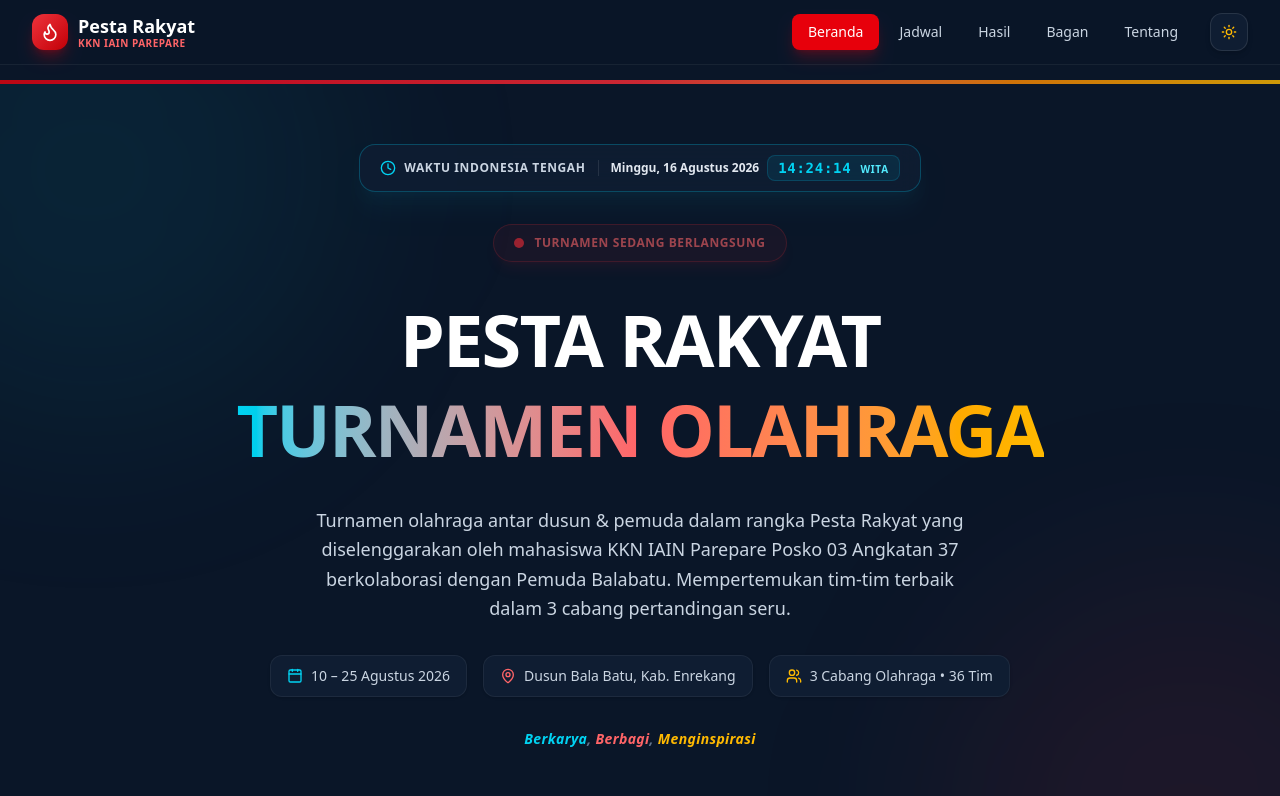
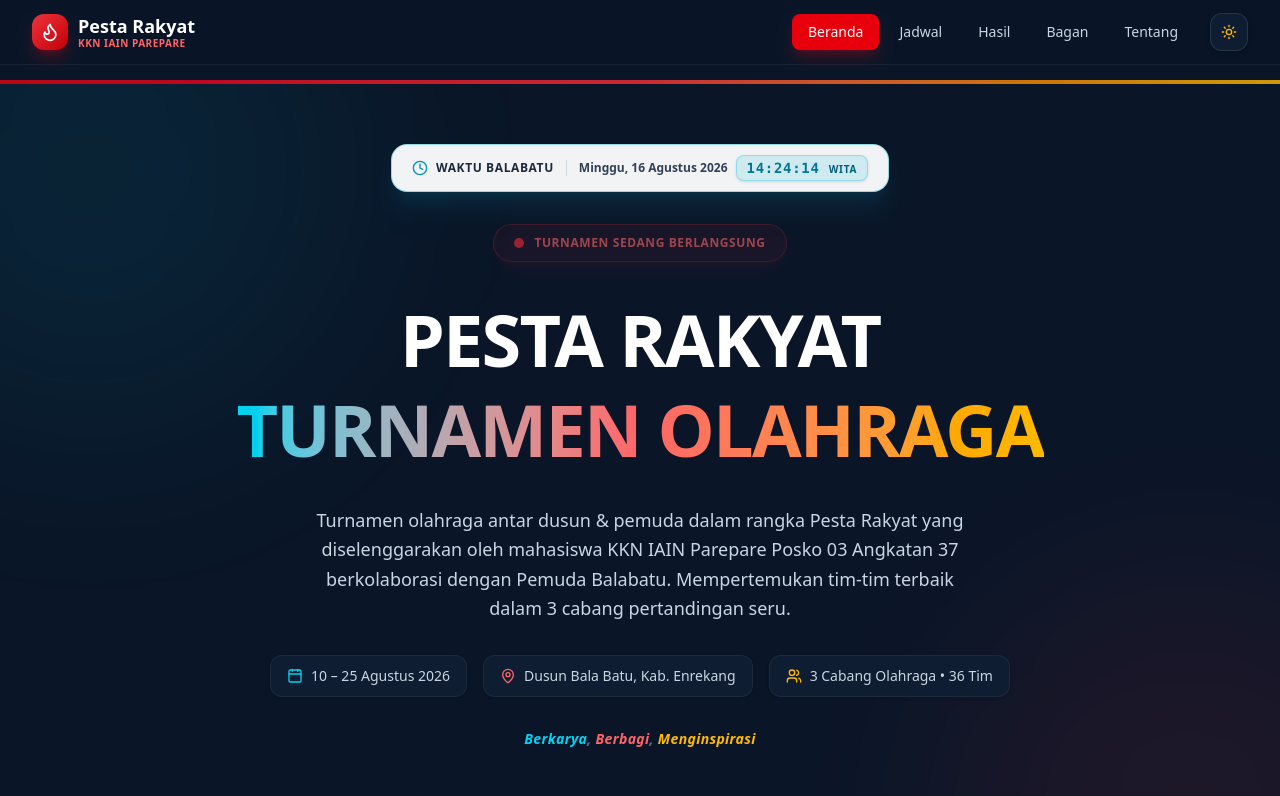
Before and after one commit to Ashif1306/Pestarakyat, a Next.js app: page / in a window 1280 px wide. Shown: the top 796 px of the page. Built offline with nearby package versions, Linux system fonts and the light colour scheme.

Commit message:
Update live clock label to WAKTU BALABATU and optimize light mode styling

```diff
--- a/src/app/page.tsx
+++ b/src/app/page.tsx
@@ -145,7 +145,7 @@ export default function HomePage() {
           <div>
             <div className="flex items-center gap-2 text-xs font-bold text-cyan-400 uppercase tracking-wider mb-1">
               <Sparkles className="w-4 h-4" />
-              WAKTU INDONESIA TENGAH (WITA)
+              WAKTU BALABATU (WITA)
             </div>
             <h2 className="text-2xl sm:text-3xl font-extrabold text-white">Pertandingan Hari Ini</h2>
           </div>
--- a/src/components/WitaLiveClock.tsx
+++ b/src/components/WitaLiveClock.tsx
@@ -43,18 +43,20 @@ export default function WitaLiveClock() {
   if (!timeStr) return null;
 
   return (
-    <div className="inline-flex flex-wrap items-center justify-center gap-3 px-5 py-2.5 rounded-2xl bg-[#0f1d32]/90 border border-cyan-500/30 shadow-xl shadow-cyan-500/5 backdrop-blur-md">
-      <div className="flex items-center gap-2 text-cyan-400">
+    <div className="inline-flex flex-wrap items-center justify-center gap-3 px-5 py-2.5 rounded-2xl bg-white/95 dark:bg-[#0f1d32]/95 border border-cyan-500/40 dark:border-cyan-500/30 shadow-xl shadow-cyan-500/10 backdrop-blur-md transition-colors">
+      <div className="flex items-center gap-2 text-cyan-600 dark:text-cyan-400">
         <Clock className="w-4 h-4 animate-spin-slow" />
-        <span className="text-xs font-bold uppercase tracking-wider text-slate-300">Waktu Indonesia Tengah</span>
+        <span className="text-xs font-extrabold uppercase tracking-wider text-slate-800 dark:text-slate-200">
+          WAKTU BALABATU
+        </span>
       </div>
 
-      <div className="h-4 w-px bg-white/10 hidden sm:block" />
+      <div className="h-4 w-px bg-slate-300 dark:bg-white/10 hidden sm:block" />
 
       <div className="flex items-center gap-2">
-        <span className="text-xs font-semibold text-slate-200">{dateStr}</span>
-        <span className="text-sm font-extrabold text-cyan-400 tracking-wider font-mono bg-cyan-500/10 px-2.5 py-0.5 rounded-lg border border-cyan-500/20">
-          {timeStr} <span className="text-[10px] text-cyan-300 font-sans">WITA</span>
+        <span className="text-xs font-bold text-slate-700 dark:text-slate-200">{dateStr}</span>
+        <span className="text-sm font-extrabold text-cyan-700 dark:text-cyan-400 tracking-wider font-mono bg-cyan-500/15 dark:bg-cyan-500/10 px-2.5 py-0.5 rounded-lg border border-cyan-500/30 dark:border-cyan-500/20 shadow-sm">
+          {timeStr} <span className="text-[10px] text-cyan-800 dark:text-cyan-300 font-sans font-bold">WITA</span>
         </span>
       </div>
     </div>
```
